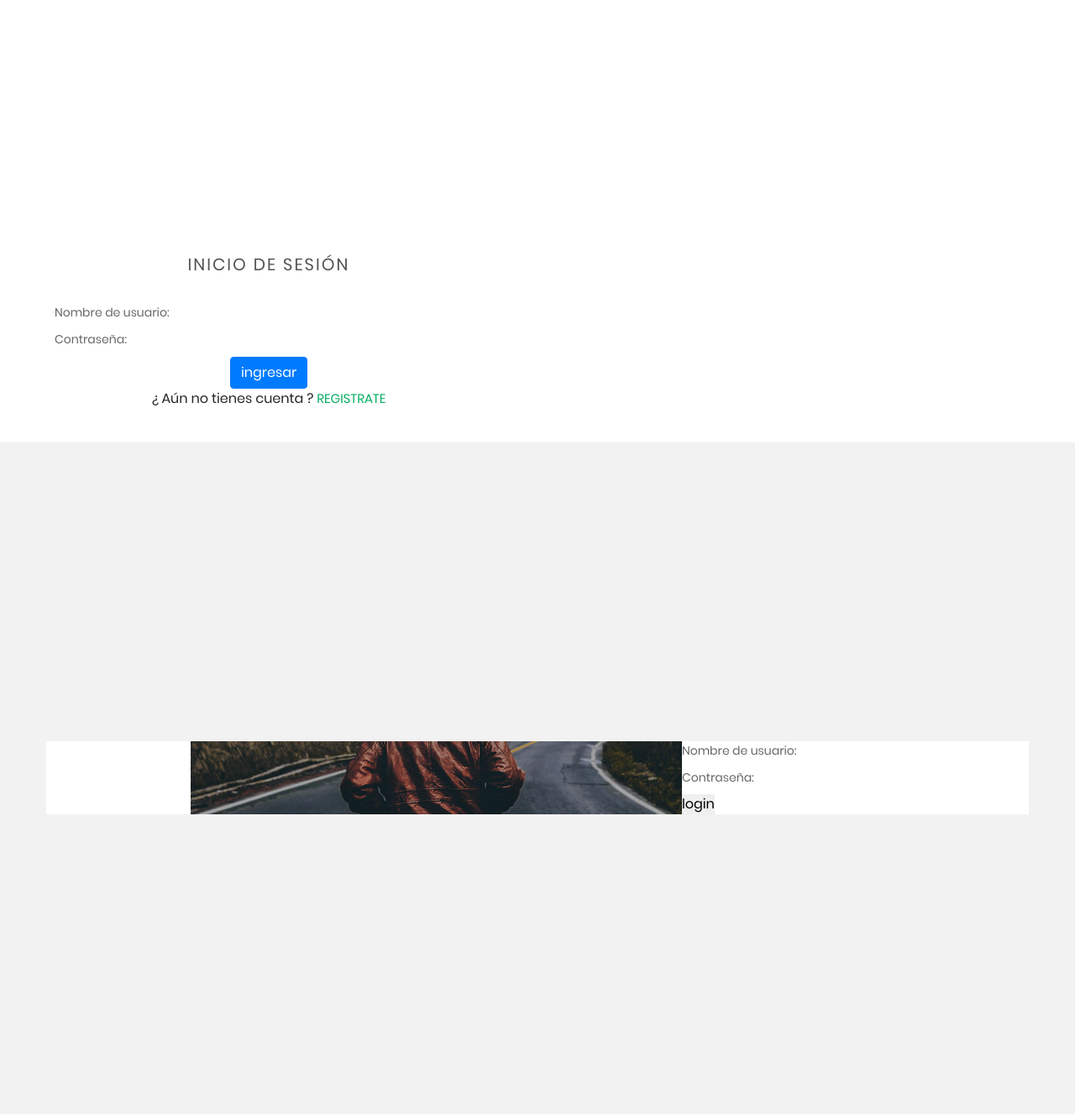
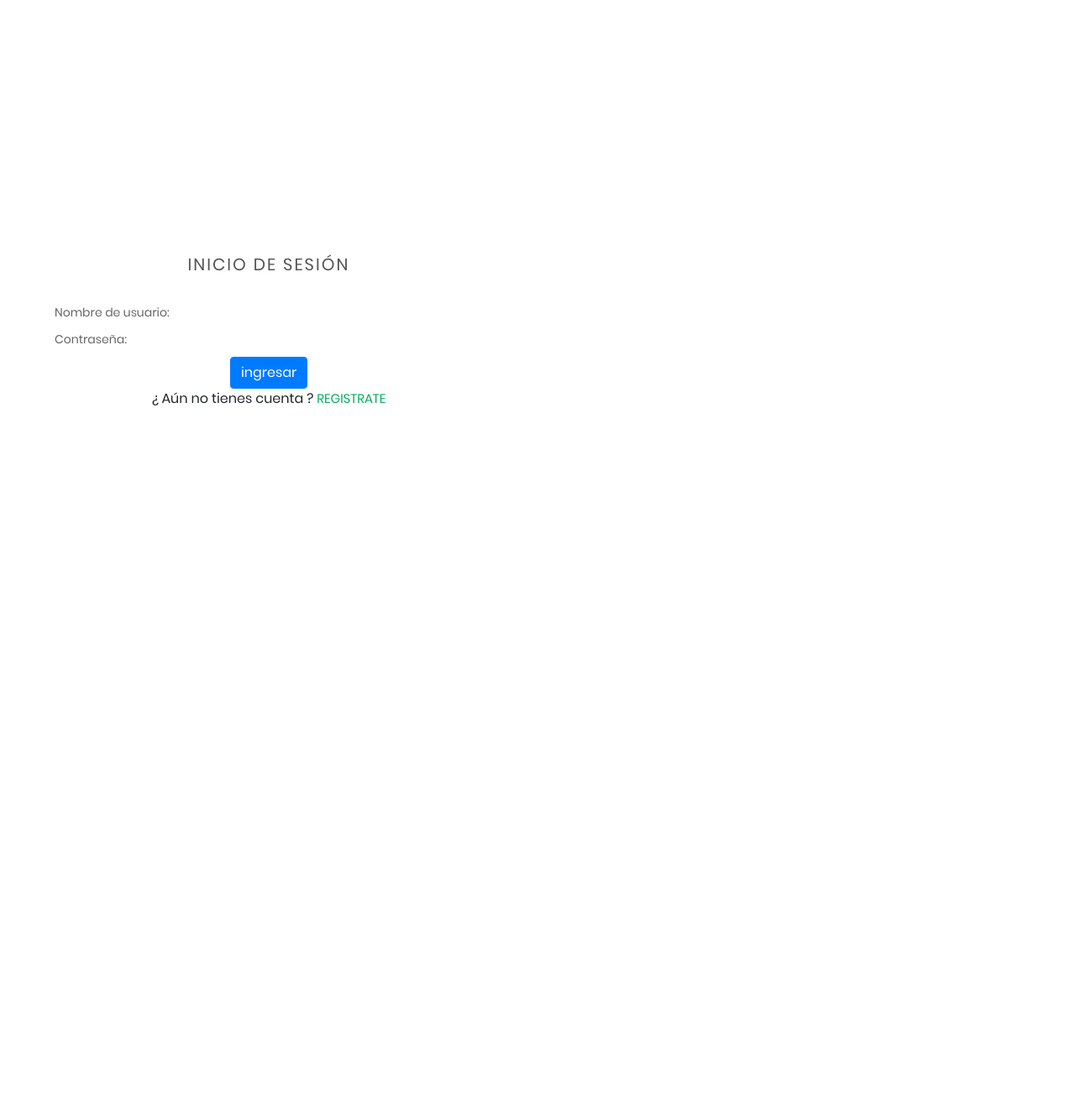
Before and after one commit to osstorres/smartlink, a Django app: page /login/ in a window 1280 px wide. Shown: the whole page at 84% size. After the commit the page ends 483 px from the top, so only its background shows below. Run offline with Django 3.2, Linux system fonts and the light colour scheme; parts of the project's set-up code (start-up, migrations or seed data) failed here and were passed over; some libraries are stand-ins or nearby versions.

Commit message:
login corregido

```diff
--- a/templates/accounts/login.html
+++ b/templates/accounts/login.html
@@ -70,21 +70,6 @@
 	</form>
 
 
-	<div class="limiter">
-		<div class="container-login100">
-			<div class="wrap-login100">
-
-                    <form action="" method="post">
-                            {% csrf_token %}
-                            {{ form.as_p }}
-                            <input type="submit" value="login" /><br />
-
-                        </form>
-
-				<div class="login100-more" style="background-image: url(static/logincss/images/bg-01.jpg)"></div>
-			</div>
-		</div>
-	</div>
 
 
 
```
